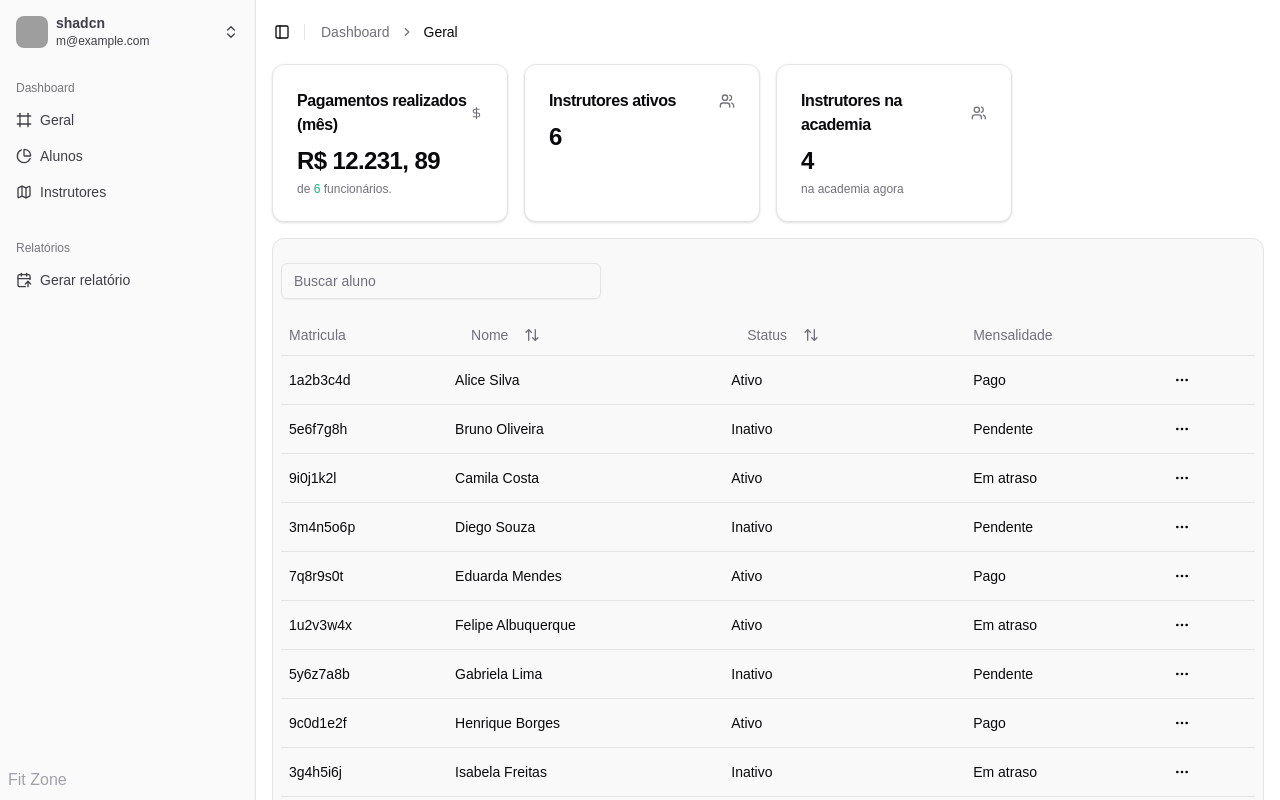
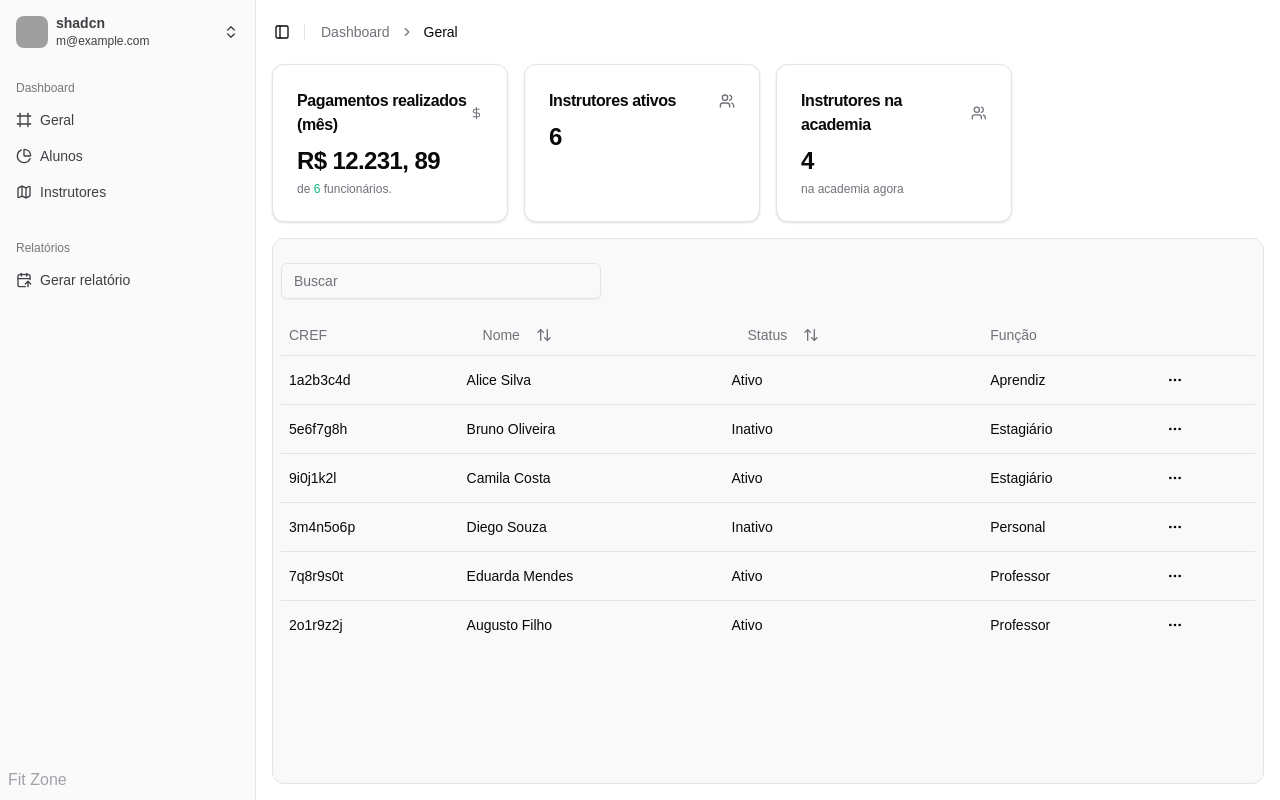
Before and after one commit to AOBarbosa/FItZone-Web, a Next.js app: page /dashboard/instructors in a window 1280 px wide. Shown: the top 800 px of the page. Built offline with nearby package versions, Linux system fonts and the light colour scheme; grey boxes are pictures that could not be loaded.

Commit message:
Adicionando model de instrutores e tabela

```diff
--- a/src/app/dashboard/instructors/_components/columns.tsx
+++ b/src/app/dashboard/instructors/_components/columns.tsx
@@ -12,7 +12,7 @@ import {
   DropdownMenuSeparator,
   DropdownMenuTrigger,
 } from '@/components/ui/dropdown-menu'
-import { Student } from '@/models/students'
+import { Instructor } from '@/models/instructors'
 
 // This type is used to define the shape of our data.
 // You can use a Zod schema here if you want.
@@ -23,10 +23,10 @@ export type Payment = {
   email: string
 }
 
-export const columns: ColumnDef<Student>[] = [
+export const columns: ColumnDef<Instructor>[] = [
   {
     accessorKey: 'id',
-    header: 'Matricula',
+    header: 'CREF',
   },
   {
     accessorKey: 'name',
@@ -57,8 +57,8 @@ export const columns: ColumnDef<Student>[] = [
     },
   },
   {
-    accessorKey: 'paymentStatus',
-    header: 'Mensalidade',
+    accessorKey: 'type',
+    header: 'Função',
   },
   {
     id: 'actions',
@@ -78,10 +78,10 @@ export const columns: ColumnDef<Student>[] = [
             <DropdownMenuItem
               onClick={() => navigator.clipboard.writeText(payment.id)}
             >
-              Copiar matrícula
+              Copiar CREF
             </DropdownMenuItem>
             <DropdownMenuSeparator />
-            <DropdownMenuItem>Ver aluno</DropdownMenuItem>
+            <DropdownMenuItem>Ver instrutor</DropdownMenuItem>
             <DropdownMenuItem>Editar</DropdownMenuItem>
           </DropdownMenuContent>
         </DropdownMenu>
--- a/src/app/dashboard/instructors/page.tsx
+++ b/src/app/dashboard/instructors/page.tsx
@@ -5,137 +5,71 @@ import { Suspense } from 'react'
 
 import { DataTable } from '@/components/data-table'
 import { Card, CardContent, CardHeader, CardTitle } from '@/components/ui/card'
-import { PaymentStatus, Student, StudentStatus } from '@/models/students'
+import { InstructorStatus, Instructor, InstructorType } from '@/models/instructors'
 
 import { columns } from './_components/columns'
 import Loading from './loading'
 
-const students: Student[] = [
+const instructors: Instructor[] = [
   {
     id: '1a2b3c4d',
     cpf: '123.456.789-00',
+    cref: '002324-F/RN',
     name: 'Alice Silva',
     dateOfBirth: new Date(1995, 4, 15), // Maio é 4
     phone: '(11) 98765-4321',
-    status: StudentStatus.ACTIVE,
-    paymentStatus: PaymentStatus.SUCCESS,
+    status: InstructorStatus.ACTIVE,
+    type: InstructorType.TREINEER,
   },
   {
     id: '5e6f7g8h',
     cpf: '234.567.890-11',
+    cref: '000124-F/RN',
     name: 'Bruno Oliveira',
     dateOfBirth: new Date(1990, 9, 25), // Outubro é 9
     phone: '(21) 99988-7766',
-    status: StudentStatus.INACTIVE,
-    paymentStatus: PaymentStatus.PENDING,
+    status: InstructorStatus.INACTIVE,
+    type: InstructorType.INTERN,
   },
   {
     id: '9i0j1k2l',
     cpf: '345.678.901-22',
+    cref: '003214-F/RN',
     name: 'Camila Costa',
     dateOfBirth: new Date(2000, 1, 10), // Fevereiro é 1
     phone: '(31) 91234-5678',
-    status: StudentStatus.ACTIVE,
-    paymentStatus: PaymentStatus.FAILED,
+    status: InstructorStatus.ACTIVE,
+    type: InstructorType.INTERN,
   },
   {
     id: '3m4n5o6p',
     cpf: '456.789.012-33',
+    cref: '014524-F/RN',
     name: 'Diego Souza',
     dateOfBirth: new Date(1988, 11, 5), // Dezembro é 11
     phone: '(41) 92345-6789',
-    status: StudentStatus.INACTIVE,
-    paymentStatus: PaymentStatus.PENDING,
+    status: InstructorStatus.INACTIVE,
+    type: InstructorType.PERSONAL,
   },
   {
     id: '7q8r9s0t',
     cpf: '567.890.123-44',
+    cref: '000231-F/RN',
     name: 'Eduarda Mendes',
     dateOfBirth: new Date(1993, 6, 20), // Julho é 6
     phone: '(51) 98765-1234',
-    status: StudentStatus.ACTIVE,
-    paymentStatus: PaymentStatus.SUCCESS,
+    status: InstructorStatus.ACTIVE,
+    type: InstructorType.TEACHER,
   },
   {
-    id: '1u2v3w4x',
-    cpf: '678.901.234-55',
-    name: 'Felipe Albuquerque',
-    dateOfBirth: new Date(1997, 0, 30), // Janeiro é 0
-    phone: '(61) 91234-8765',
-    status: StudentStatus.ACTIVE,
-    paymentStatus: PaymentStatus.FAILED,
-  },
-  {
-    id: '5y6z7a8b',
-    cpf: '789.012.345-66',
-    name: 'Gabriela Lima',
-    dateOfBirth: new Date(1992, 3, 12), // Abril é 3
-    phone: '(71) 91123-4567',
-    status: StudentStatus.INACTIVE,
-    paymentStatus: PaymentStatus.PENDING,
-  },
-  {
-    id: '9c0d1e2f',
-    cpf: '890.123.456-77',
-    name: 'Henrique Borges',
-    dateOfBirth: new Date(1999, 8, 15), // Setembro é 8
-    phone: '(81) 92234-5678',
-    status: StudentStatus.ACTIVE,
-    paymentStatus: PaymentStatus.SUCCESS,
-  },
-  {
-    id: '3g4h5i6j',
-    cpf: '901.234.567-88',
-    name: 'Isabela Freitas',
-    dateOfBirth: new Date(1996, 10, 3), // Novembro é 10
-    phone: '(91) 94455-6677',
-    status: StudentStatus.INACTIVE,
-    paymentStatus: PaymentStatus.FAILED,
-  },
-  {
-    id: '7k8l9m0n',
-    cpf: '012.345.678-99',
-    name: 'João Carvalho',
-    dateOfBirth: new Date(1991, 7, 18), // Agosto é 7
-    phone: '(31) 93344-5566',
-    status: StudentStatus.ACTIVE,
-    paymentStatus: PaymentStatus.PENDING,
-  },
-  {
-    id: '5y6z7a8b',
-    cpf: '789.012.345-66',
-    name: 'Gabriela Lima',
-    dateOfBirth: new Date(1992, 3, 12), // Abril é 3
-    phone: '(71) 91123-4567',
-    status: StudentStatus.INACTIVE,
-    paymentStatus: PaymentStatus.PENDING,
-  },
-  {
-    id: '9c0d1e2f',
-    cpf: '890.123.456-77',
-    name: 'Henrique Borges',
-    dateOfBirth: new Date(1999, 8, 15), // Setembro é 8
-    phone: '(81) 92234-5678',
-    status: StudentStatus.ACTIVE,
-    paymentStatus: PaymentStatus.SUCCESS,
-  },
-  {
-    id: '3g4h5i6j',
-    cpf: '901.234.567-88',
-    name: 'Isabela Freitas',
-    dateOfBirth: new Date(1996, 10, 3), // Novembro é 10
-    phone: '(91) 94455-6677',
-    status: StudentStatus.INACTIVE,
-    paymentStatus: PaymentStatus.FAILED,
-  },
-  {
-    id: '7k8l9m0n',
-    cpf: '012.345.678-99',
-    name: 'João Carvalho',
-    dateOfBirth: new Date(1991, 7, 18), // Agosto é 7
-    phone: '(31) 93344-5566',
-    status: StudentStatus.ACTIVE,
-    paymentStatus: PaymentStatus.PENDING,
+    id: '2o1r9z2j',
+    cpf: '437.823.123-45',
+    cref: '005123-F/RN',
+    name: 'Augusto Filho',
+    dateOfBirth: new Date(1999, 6, 2), // Julho é 6
+    phone: '(45) 93265-1434',
+    status: InstructorStatus.ACTIVE,
+    type: InstructorType.TEACHER,
   },
 ]
 
@@ -202,7 +136,7 @@ export default function Page() {
         {/* <RevenueChart /> */}
 
         {/* <div className="min-h-[100vh] flex-1 rounded-xl bg-muted/50 md:min-h-min" /> */}
-        <DataTable columns={columns} data={students} />
+        <DataTable columns={columns} data={instructors} />
       </Suspense>
     </div>
   )
--- a/src/components/data-table/index.tsx
+++ b/src/components/data-table/index.tsx
@@ -54,7 +54,7 @@ export function DataTable<TData, TValue>({
     <div className="min-h-[100vh] flex-1 rounded-xl border bg-muted/50 p-2 md:min-h-min">
       <div className="flex items-center py-4">
         <Input
-          placeholder="Buscar aluno"
+          placeholder="Buscar"
           value={(table.getColumn('name')?.getFilterValue() as string) ?? ''}
           onChange={(event) =>
             table.getColumn('name')?.setFilterValue(event.target.value)
--- /dev/null
+++ b/src/models/instructors.ts
@@ -0,0 +1,22 @@
+export enum InstructorStatus {
+    ACTIVE = 'Ativo',
+    INACTIVE = 'Inativo',
+}
+
+export enum InstructorType {
+    TREINEER = 'Aprendiz',
+    INTERN = 'Estagiário',
+    PERSONAL = 'Personal',
+    TEACHER = 'Professor',
+}
+
+export interface Instructor {
+    id: string
+    cpf: string
+    cref: string
+    name: string
+    dateOfBirth: Date
+    phone: string
+    status: InstructorStatus
+    type: InstructorType
+}
```
